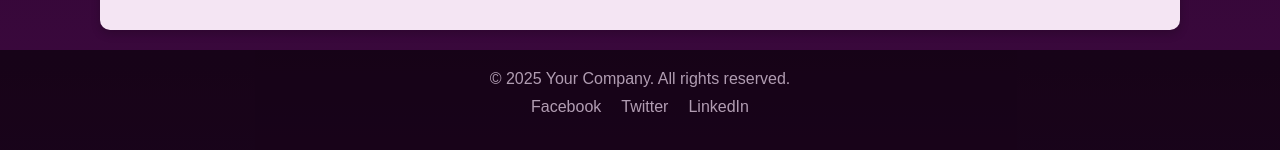
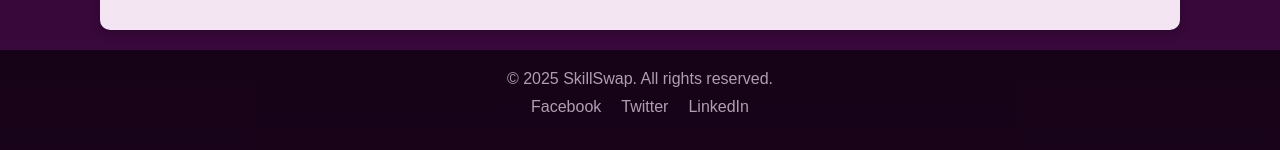
Before and after one commit to Kritika-Jha/Skill-Swap, a React (Create React App) app: page /courses in a window 1280 px wide. Shown: the part 1274-1424 px from the top of the page. Built offline with nearby package versions, Linux system fonts and the light colour scheme.

Commit message:
minor footer change

```diff
--- a/src/components/Footer.js
+++ b/src/components/Footer.js
@@ -5,7 +5,7 @@
   return (
     <div className="footer">
       <div className="footer-content">
-        <p>&copy; 2025 Your Company. All rights reserved.</p>
+        <p>&copy; 2025 SkillSwap. All rights reserved.</p>
         <div className="social-links">
           <a href="https://www.facebook.com" target="_blank" rel="noopener noreferrer">Facebook</a>
           <a href="https://www.twitter.com" target="_blank" rel="noopener noreferrer">Twitter</a>
```
